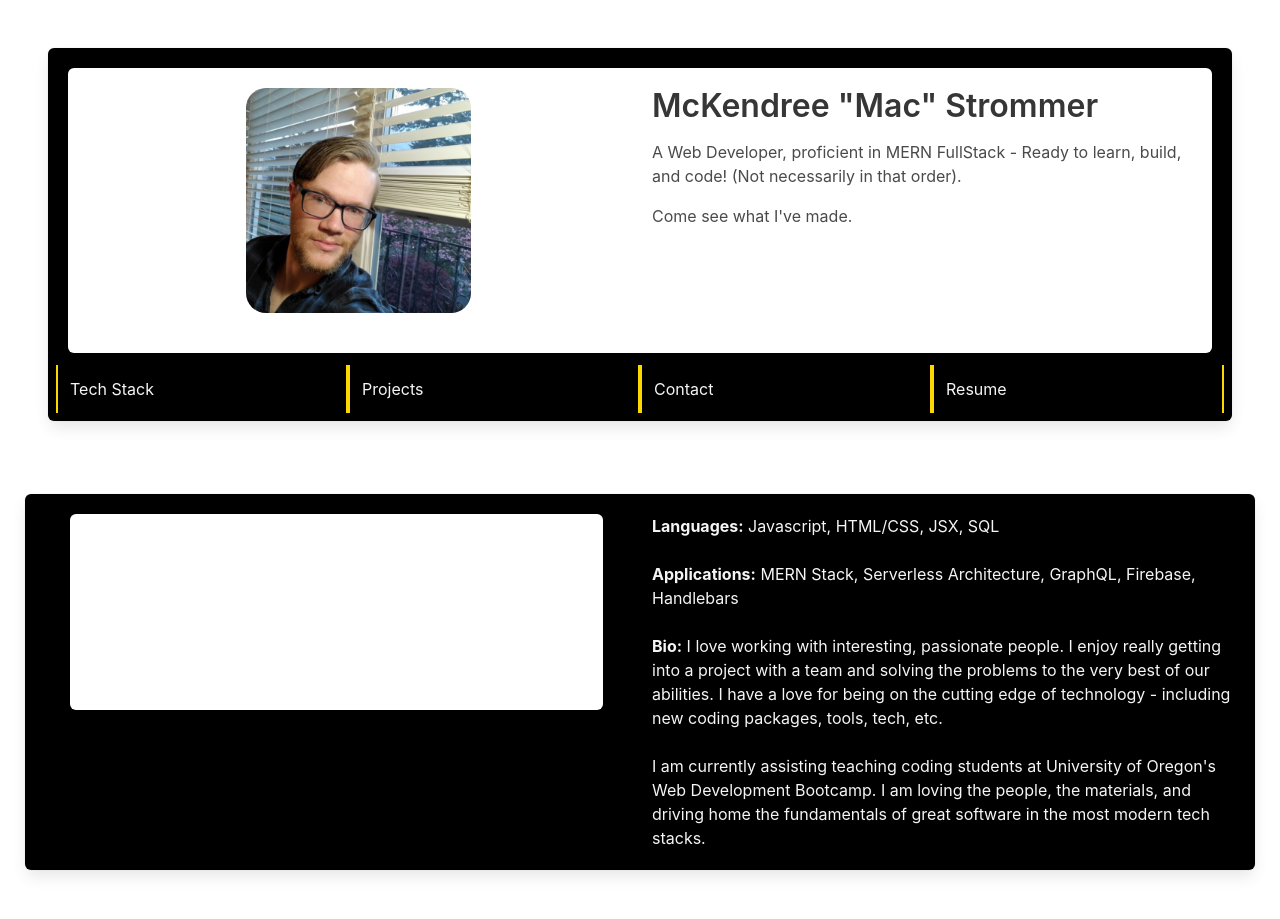
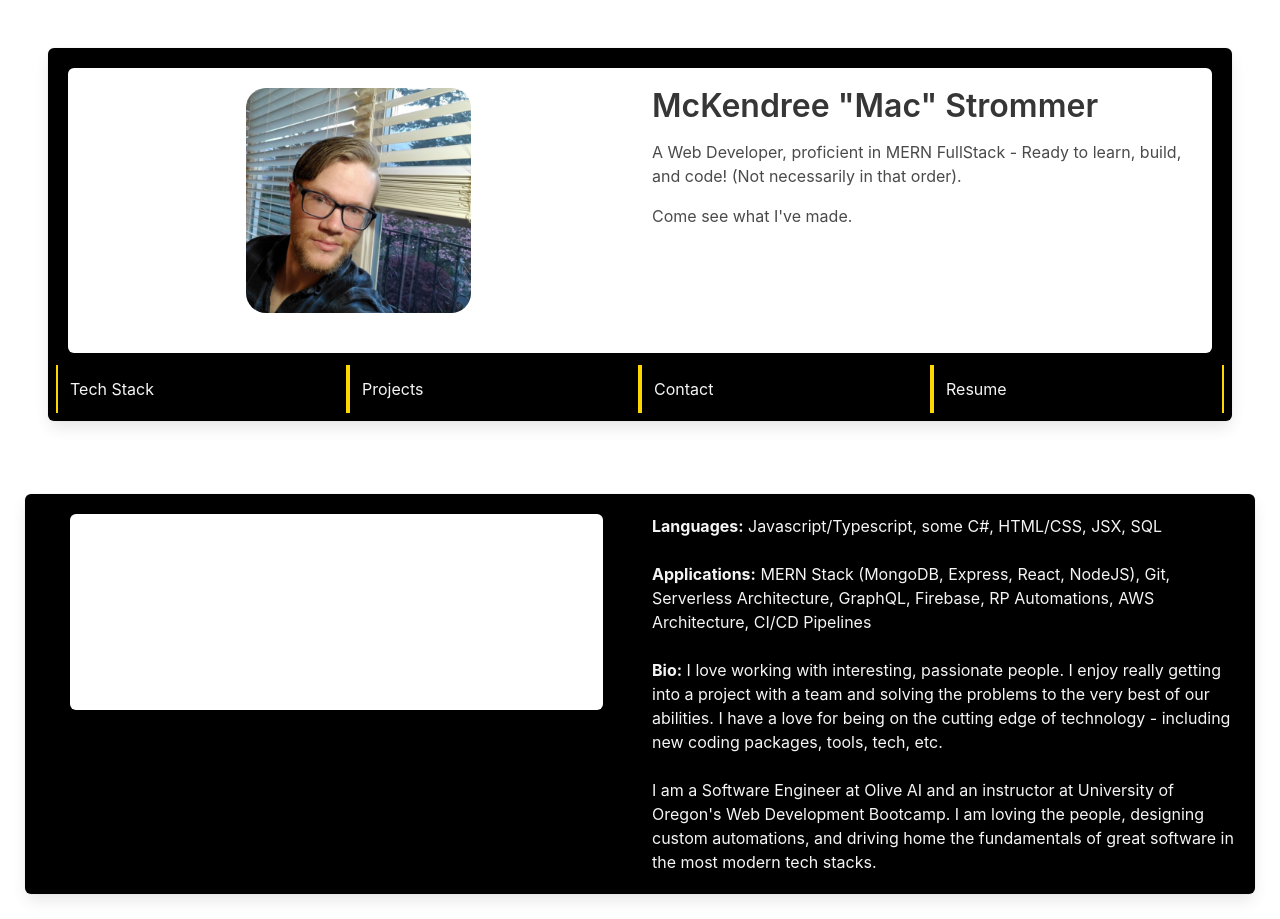
Before and after one commit to Windowmac/react-portfolio, a React (Create React App) app: page / in a window 1280 px wide. Before the commit the page ends 895 px from the top, so only its background shows below. Built offline with nearby package versions, Linux system fonts and the light colour scheme; no server answers.

Commit message:
updated Tech Stack with current skills

```diff
--- a/src/components/TechStack/TechStack.js
+++ b/src/components/TechStack/TechStack.js
@@ -2,18 +2,18 @@ const TechStack = () => (
   <div>
     <div className="block">
       <h4>
-        <strong style={{color: "whitesmoke"}}>Languages:</strong> Javascript, HTML/CSS, JSX, SQL
+        <strong style={{color: "whitesmoke"}}>Languages:</strong> Javascript/Typescript, some C#, HTML/CSS, JSX, SQL
       </h4>
     </div>
     <div className="block">
-      <h4><strong style={{color: "whitesmoke"}}>Applications:</strong> MERN Stack, Serverless Architecture, GraphQL, Firebase, Handlebars</h4>
+      <h4><strong style={{color: "whitesmoke"}}>Applications:</strong> MERN Stack (MongoDB, Express, React, NodeJS), Git, Serverless Architecture, GraphQL, Firebase, RP Automations, AWS Architecture, CI/CD Pipelines</h4>
     </div>
     <div className="block">
       <h4><strong style={{color: "whitesmoke"}}>Bio:</strong> I love working with interesting, passionate people. I enjoy really getting into a project with a team and solving the problems to the very best of our abilities. I have a love for being on the cutting edge of technology - including new coding packages, tools, tech, etc.
       </h4>
     </div>
     <div className="block">
-      <h4>I am currently assisting teaching coding students at University of Oregon's Web Development Bootcamp. I am loving the people, the materials, and driving home the fundamentals of great software in the most modern tech stacks.
+      <h4>I am a Software Engineer at Olive AI and an instructor at University of Oregon's Web Development Bootcamp. I am loving the people, designing custom automations, and driving home the fundamentals of great software in the most modern tech stacks.
       </h4>
     </div>
   </div>
```
